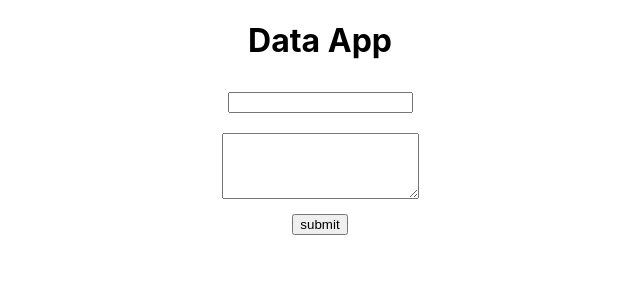
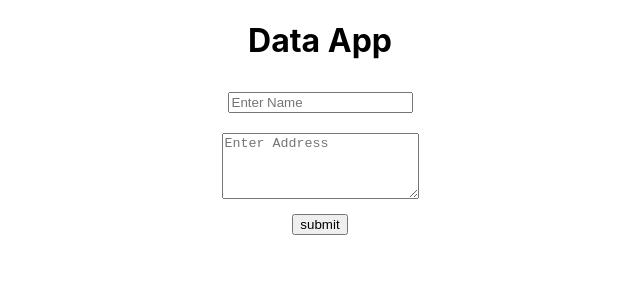
Before and after one commit to fheemabbas/data-app-web, a React (Create React App) app: page / in a window 1280 px wide. Shown: the top 300 px of the page, without its empty margins (320-960 px from the left). Built offline with nearby package versions, Linux system fonts and the light colour scheme.

Commit message:
place holder added

```diff
--- a/src/App.js
+++ b/src/App.js
@@ -22,6 +22,7 @@ function App() {
         className="input"
         type="text"
         name="name"
+        placeholder="Enter Name"
         onChange={(e) => setName(e.target.value)}
       />
       <br />
@@ -30,6 +31,7 @@ function App() {
         name="address"
         rows="4"
         onChange={(e) => setAddress(e.target.value)}
+        placeholder="Enter Address"
         cols="22"
       />
       <br />
```
